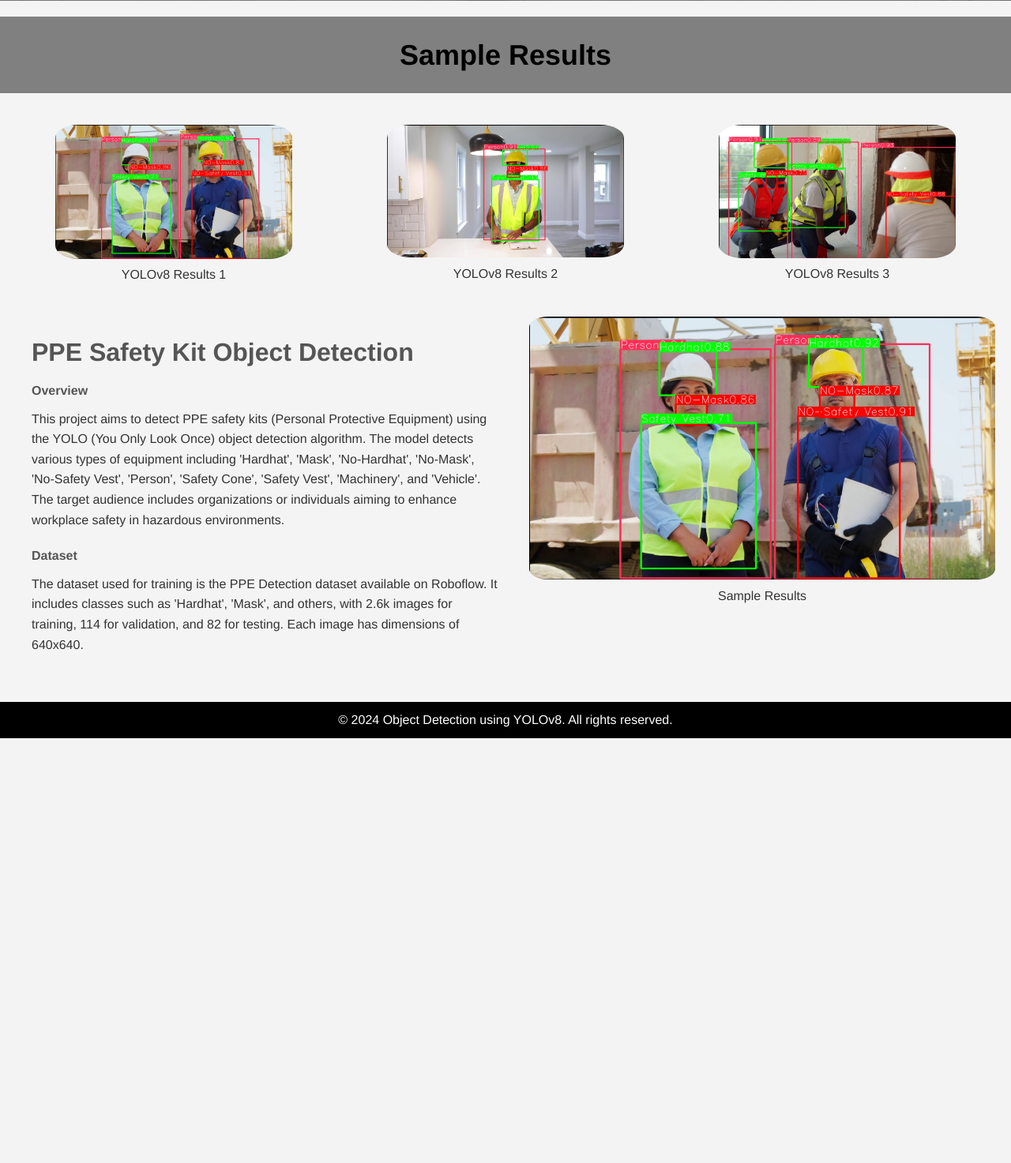
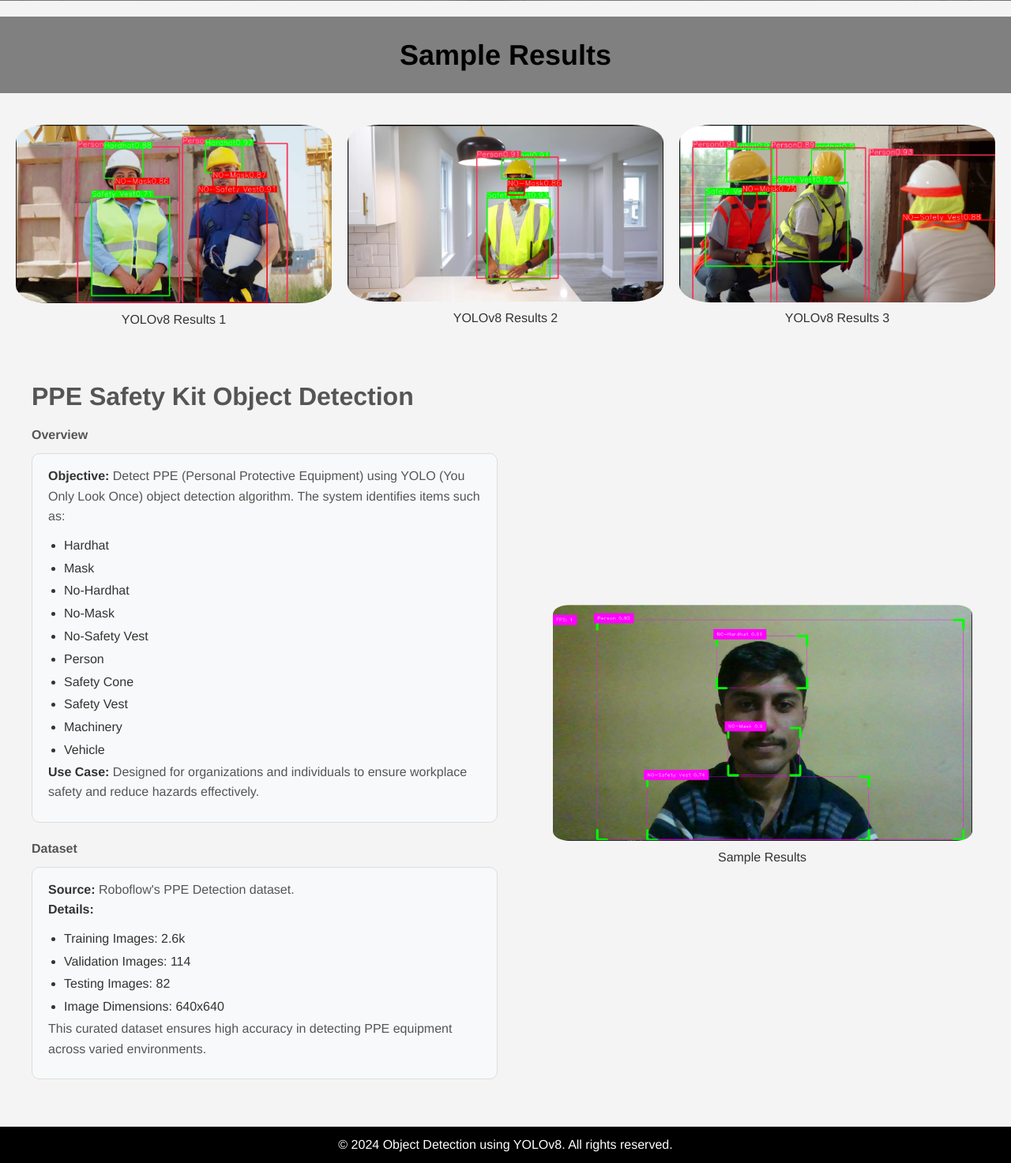
Before and after one commit to vaidehii203/PPE_detection_Kit, a Flask app: page / in a window 1280 px wide. Shown: the part 795-2268 px from the top of the page at 79% size. Before the commit the page ends 1730 px from the top, so only its background shows below. Run offline with Flask 3, Linux system fonts and the light colour scheme.

```diff
--- a/app.py
+++ b/app.py
@@ -20,7 +20,7 @@ import cv2
 from YOLO_Video import video_detection
 app = Flask(__name__)
 
-app.config['SECRET_KEY'] = 'vinayak'
+app.config['SECRET_KEY'] = 'kanhaiya'
 app.config['UPLOAD_FOLDER'] = 'static/files'
 
 
--- a/main.py
+++ b/main.py
@@ -12,7 +12,7 @@ def ppe_detection(file):
         cap.set(4, 720)
     else :
         cap = cv2.VideoCapture(file)  # For Video
-    model = YOLO("best.pt")
+    model = YOLO("ppt.pt")
 
     classNames = ['Hardhat', 'Mask', 'NO-Hardhat', 'NO-Mask', 'NO-Safety Vest', 'Person', 'Safety Cone',
                 'Safety Vest', 'machinery', 'vehicle']
--- a/ppe.py
+++ b/ppe.py
@@ -16,10 +16,10 @@
 # cap = cv2.VideoCapture("../Videos/bikes.mp4")
 # cap = cv2.VideoCapture("../Videos/people.mp4")
 
-cap = cv2.VideoCapture("../Videos/ppe-3.mp4")  # For Video
+# cap = cv2.VideoCapture("..")  # For Video
 
-model = YOLO("../Yolo-Weights/yolov8l.pt")
-# model = YOLO("../Yolo-Weights/yolov8n.pt")
+# model = YOLO("../Yolo-Weights/yolov8l.pt")
+model = YOLO("../Yolo-Weights/yolov8n.pt")
 model = YOLO("best.pt")
 
 classNames = ['Hardhat', 'Mask', 'NO-Hardhat', 'NO-Mask', 'NO-Safety Vest', 'Person', 'Safety Cone',
--- a/templates/indexproject.html
+++ b/templates/indexproject.html
@@ -74,7 +74,7 @@
 
         .features {
             display: flex;
-            justify-content: space-around;
+            justify-content: center;
             flex-wrap: wrap;
             gap: 20px;
             margin: 20px auto;
@@ -83,7 +83,7 @@
 
         .features figure {
             text-align: center;
-            max-width: 300px;
+            max-width: 400px; /* Increased width for larger images */
         }
 
         .features figure img {
@@ -114,14 +114,45 @@
             margin-bottom: 20px;
         }
 
+        .overview-container, .dataset-container {
+            background-color: #f8f9fa;
+            padding: 15px 20px;
+            border: 1px solid #ddd;
+            border-radius: 10px;
+            margin-bottom: 20px;
+        }
+
+        .overview-container ul, .dataset-container ul {
+            margin-top: 10px;
+            padding-left: 20px;
+        }
+
+        .overview-container ul li, .dataset-container ul li {
+            line-height: 1.8;
+        }
+
+        .overview-container strong, .dataset-container strong {
+            color: #333;
+            font-weight: bold;
+        }
+
+        .overview-container p, .dataset-container p {
+            margin-bottom: 10px;
+            color: #555;
+            line-height: 1.6;
+        }
+
         .subpart2 {
             flex: 1;
             text-align: center;
+            display: flex;
+            justify-content: center;
+            align-items: center;
         }
 
         .subpart2 figure img {
-            width: 100%;
-            max-width: 800px;
+            width: 90%; /* Increased size for better visibility */
+            max-width: 900px;
             border-radius: 4%;
         }
 
@@ -175,15 +206,49 @@
         <div class="subpart1">
             <h1>PPE Safety Kit Object Detection</h1>
             <h4>Overview</h4>
-            <p>This project aims to detect PPE safety kits (Personal Protective Equipment) using the YOLO (You Only Look Once) object detection algorithm. The model detects various types of equipment including 'Hardhat', 'Mask', 'No-Hardhat', 'No-Mask', 'No-Safety Vest', 'Person', 'Safety Cone', 'Safety Vest', 'Machinery', and 'Vehicle'. The target audience includes organizations or individuals aiming to enhance workplace safety in hazardous environments.</p>
+            <div class="overview-container">
+                <p>
+                    <strong>Objective:</strong> Detect PPE (Personal Protective Equipment) using YOLO (You Only Look Once) object detection algorithm.
+                    The system identifies items such as:
+                </p>
+                <ul>
+                    <li>Hardhat</li>
+                    <li>Mask</li>
+                    <li>No-Hardhat</li>
+                    <li>No-Mask</li>
+                    <li>No-Safety Vest</li>
+                    <li>Person</li>
+                    <li>Safety Cone</li>
+                    <li>Safety Vest</li>
+                    <li>Machinery</li>
+                    <li>Vehicle</li>
+                </ul>
+                <p>
+                    <strong>Use Case:</strong> Designed for organizations and individuals to ensure workplace safety and reduce hazards effectively.
+                </p>
+            </div>
 
             <h4>Dataset</h4>
-            <p>The dataset used for training is the PPE Detection dataset available on Roboflow. It includes classes such as 'Hardhat', 'Mask', and others, with 2.6k images for training, 114 for validation, and 82 for testing. Each image has dimensions of 640x640.</p>
+            <div class="dataset-container">
+                <p>
+                    <strong>Source:</strong> Roboflow's PPE Detection dataset. <br>
+                    <strong>Details:</strong>
+                </p>
+                <ul>
+                    <li>Training Images: 2.6k</li>
+                    <li>Validation Images: 114</li>
+                    <li>Testing Images: 82</li>
+                    <li>Image Dimensions: 640x640</li>
+                </ul>
+                <p>
+                    This curated dataset ensures high accuracy in detecting PPE equipment across varied environments.
+                </p>
+            </div>
         </div>
 
         <div class="subpart2">
             <figure>
-                <img src="../static/images/1.png" alt="Sample Results">
+                <img src="../static/images/10.png" alt="Sample Results">
                 <figcaption>Sample Results</figcaption>
             </figure>
         </div>
```
Also changed, not shown: ppe1.py (+13 -14 lines), ppe3.py (+6 -3 lines), static/images/10.png (added).
